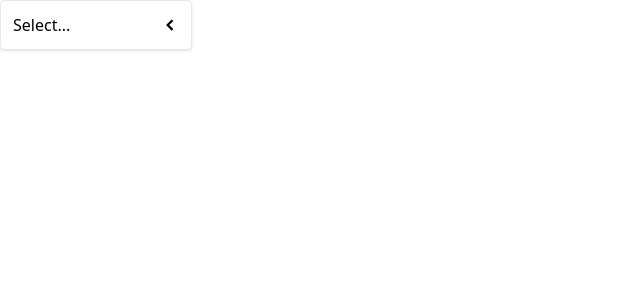
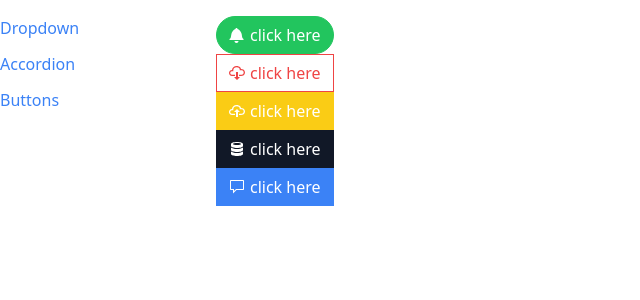
Before and after one commit to Pratikkshirsagar/comps, a React (Vite) app: page /buttons in a window 1280 px wide. Shown: the top 300 px of the page, without its empty margins (0-640 px from the left). Built offline with nearby package versions, Linux system fonts and the light colour scheme.

Commit message:
routing added

```diff
--- a/src/App.jsx
+++ b/src/App.jsx
@@ -1,21 +1,24 @@
-import { useState } from 'react';
-import Dropdown from './components/Dropdown';
+import Route from './components/Route';
+import AccordionPage from './pages/AccordionPage';
+import DropdownPage from './pages/DropdownPage';
+import ButtonPage from './pages/ButtonPage';
+import Sidebar from './components/Sidebar';
 
 function App() {
-  const [selection, setSelection] = useState(null);
-  const options = [
-    { label: 'Red', value: 'red' },
-    { label: 'Blue', value: 'blue' },
-    { label: 'Green', value: 'green' },
-  ];
-
-  const handleSelect = (option) => {
-    setSelection(option);
-  };
-
   return (
-    <div className='flex'>
-      <Dropdown options={options} value={selection} onChange={handleSelect} />
+    <div className='container mx-auto grid grid-cols-6 gap-4 mt-4'>
+      <Sidebar />
+      <div className='col-span-5'>
+        <Route path='/accordion'>
+          <AccordionPage />
+        </Route>
+        <Route path='/'>
+          <DropdownPage />
+        </Route>
+        <Route path='/buttons'>
+          <ButtonPage />
+        </Route>
+      </div>
     </div>
   );
 }
--- /dev/null
+++ b/src/components/Link.jsx
@@ -0,0 +1,29 @@
+import useNavigation from '../hooks/use-naigation';
+import classnames from 'classnames';
+
+function Link({ to, children, className, activeClassname }) {
+  const { navigate, currentPath } = useNavigation();
+
+  const classes = classnames(
+    'text-blue-500',
+    className,
+    currentPath === to && activeClassname
+  );
+
+  const handleClick = (event) => {
+    if (event.metaKey || event.ctrlKey) {
+      return;
+    } else {
+      event.preventDefault();
+      navigate(to);
+    }
+  };
+
+  return (
+    <a className={classes} href={to} onClick={handleClick}>
+      {children}
+    </a>
+  );
+}
+
+export default Link;
--- /dev/null
+++ b/src/components/Route.jsx
@@ -0,0 +1,13 @@
+import useNavigation from '../hooks/use-naigation';
+
+function Route({ path, children }) {
+  const { currentPath } = useNavigation();
+
+  if (path === currentPath) {
+    return children;
+  }
+
+  return null;
+}
+
+export default Route;
--- /dev/null
+++ b/src/components/Sidebar.jsx
@@ -0,0 +1,30 @@
+import Link from './Link';
+
+function Sidebar() {
+  const links = [
+    { label: 'Dropdown', path: '/' },
+    { label: 'Accordion', path: '/accordion' },
+    { label: 'Buttons', path: '/buttons ' },
+  ];
+
+  const renderLinks = links.map((link) => {
+    return (
+      <Link
+        to={link.path}
+        key={link.label}
+        className='mb-3'
+        activeClassname='font-bold border-l-4 border-blue-500 pl-2'
+      >
+        {link.label}
+      </Link>
+    );
+  });
+
+  return (
+    <div className='sticky top-0 overflow-y-scroll flex flex-col items-start'>
+      {renderLinks}
+    </div>
+  );
+}
+
+export default Sidebar;
--- /dev/null
+++ b/src/context/navigation.jsx
@@ -0,0 +1,38 @@
+import { useState, useEffect, createContext } from 'react';
+
+const NavigationContext = createContext();
+
+function NavigationProvider({ children }) {
+  const [currentPath, setCurrentPath] = useState(window.location.pathname);
+
+  useEffect(() => {
+    const handler = () => {
+      setCurrentPath(window.location.pathname);
+    };
+
+    window.addEventListener('popstate', handler);
+
+    return () => {
+      window.removeEventListener('popstate', handler);
+    };
+  }, []);
+
+  const navigate = (to) => {
+    window.history.pushState({}, '', to);
+    setCurrentPath(to);
+  };
+
+  const valueToShare = {
+    currentPath,
+    navigate,
+  };
+
+  return (
+    <NavigationContext.Provider value={valueToShare}>
+      {children}
+    </NavigationContext.Provider>
+  );
+}
+
+export { NavigationProvider };
+export default NavigationContext;
--- /dev/null
+++ b/src/hooks/use-naigation.jsx
@@ -0,0 +1,8 @@
+import { useContext } from 'react';
+import NavigationContext from '../context/navigation';
+
+function useNavigation() {
+  return useContext(NavigationContext);
+}
+
+export default useNavigation;
--- a/src/index.jsx
+++ b/src/index.jsx
@@ -1,9 +1,14 @@
 import './index.css';
 import ReactDOM from 'react-dom/client';
 import App from './App';
+import { NavigationProvider } from './context/navigation';
 
 const el = document.getElementById('root');
 
 const root = ReactDOM.createRoot(el);
 
-root.render(<App />);
+root.render(
+  <NavigationProvider>
+    <App />
+  </NavigationProvider>
+);
--- a/src/pages/ButtonPage.jsx
+++ b/src/pages/ButtonPage.jsx
@@ -8,9 +8,7 @@
 import Button from '../components/Button';
 
 function ButtonPage() {
-  const handleClick = () => {
-    console.log('click!');
-  };
+  const handleClick = () => {};
 
   return (
     <div>
--- /dev/null
+++ b/src/pages/DropdownPage.jsx
@@ -0,0 +1,23 @@
+import { useState } from 'react';
+import Dropdown from '../components/Dropdown';
+
+function DropdownPage() {
+  const [selection, setSelection] = useState(null);
+  const options = [
+    { label: 'Red', value: 'red' },
+    { label: 'Blue', value: 'blue' },
+    { label: 'Green', value: 'green' },
+  ];
+
+  const handleSelect = (option) => {
+    setSelection(option);
+  };
+
+  return (
+    <div className='flex'>
+      <Dropdown options={options} value={selection} onChange={handleSelect} />
+    </div>
+  );
+}
+
+export default DropdownPage;
```
